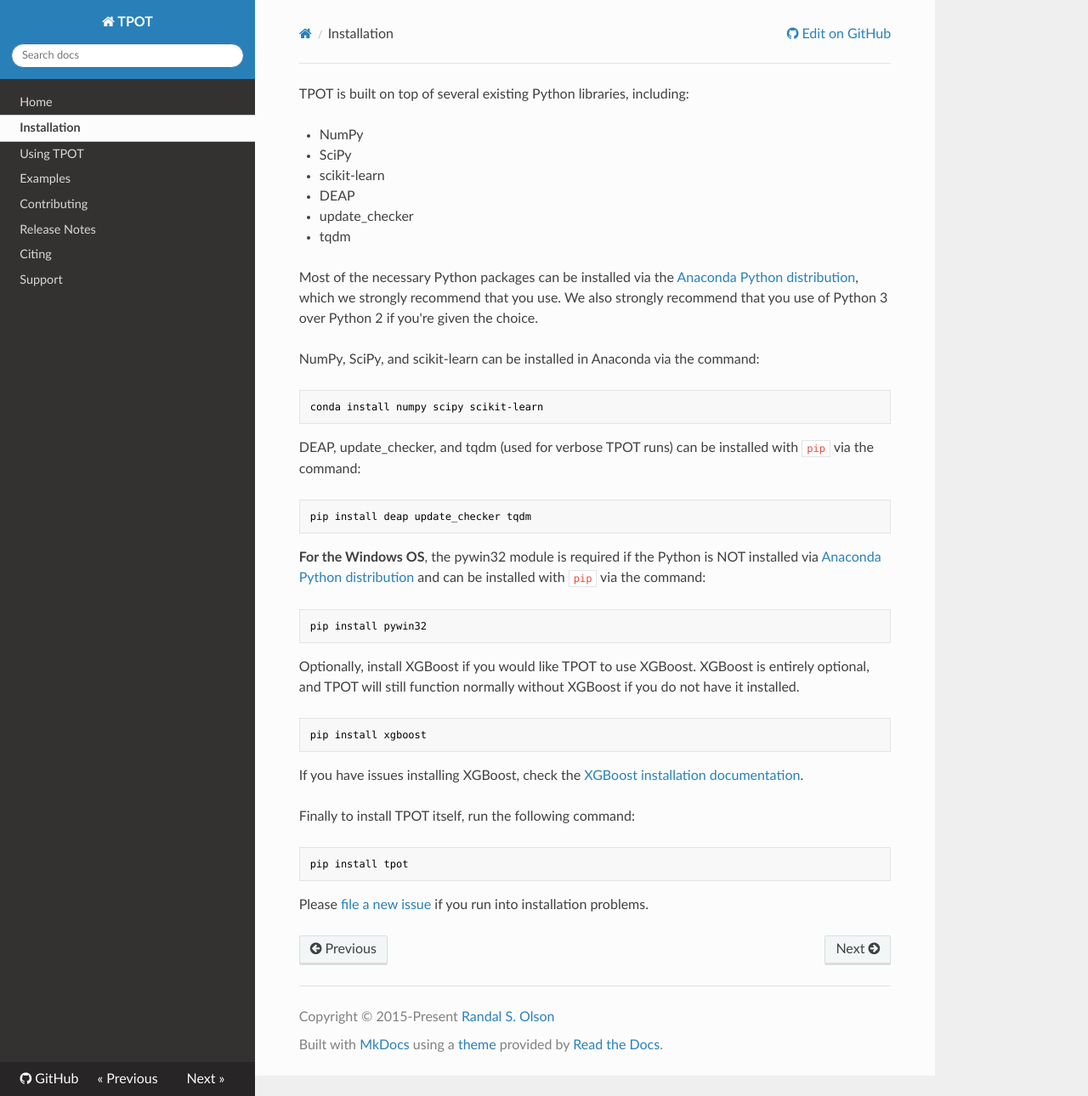
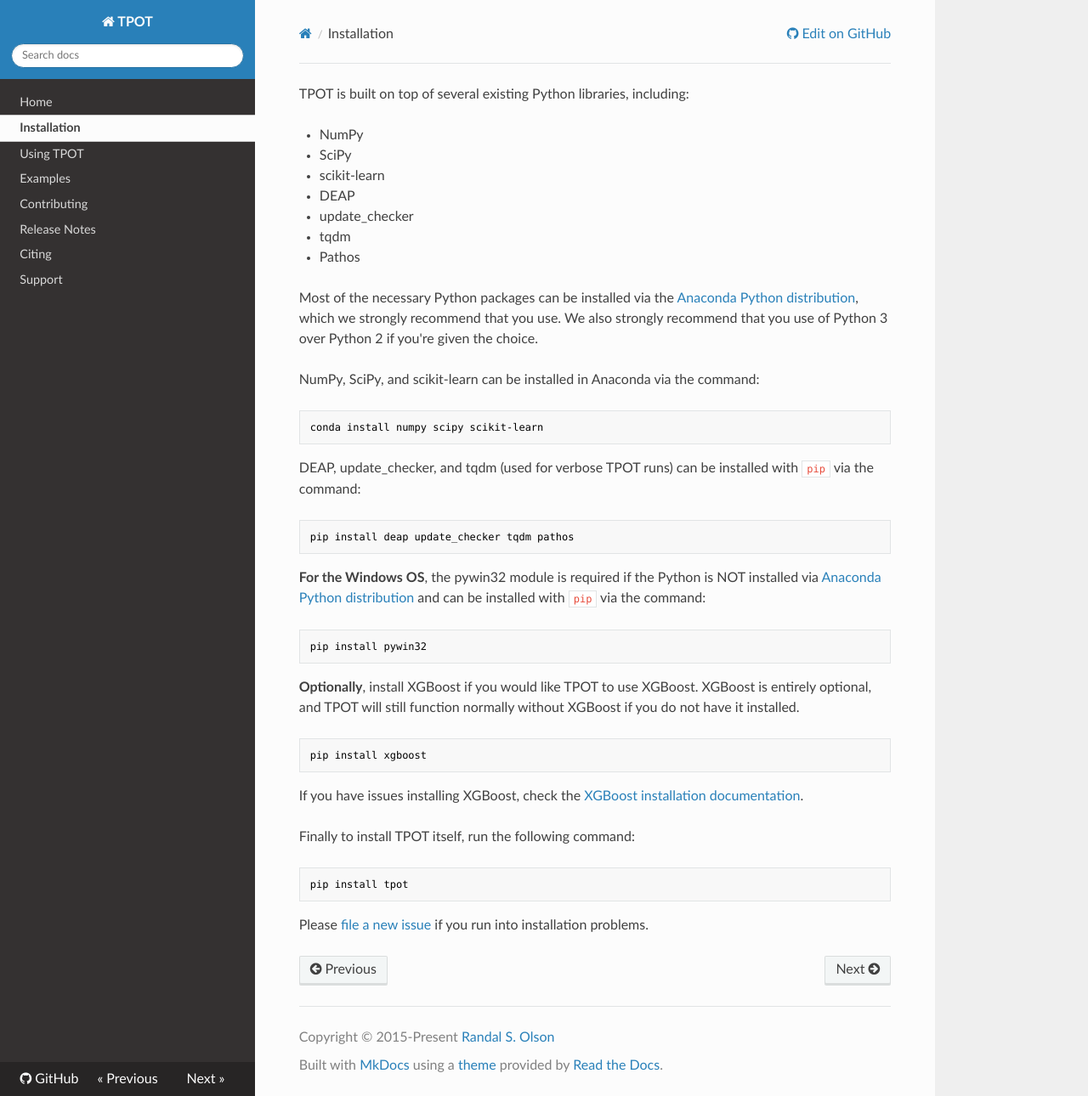
Before and after one commit to EpistasisLab/tpot, an MkDocs documentation site: the page built from docs_sources/installing.md, in a window 1280 px wide and 1290 px high. Shown: the whole window at 85% size. Built offline with MkDocs 1.6.1, drawn with Linux system fonts in a browser that asks for light colours; nearby versions of some CDN libraries; old or Windows-style settings are respelled for this version of MkDocs.

Commit message:
Add Pathos to the installation docs
Need Pathos for multiprocessing support.

````diff
--- a/docs/index.html
+++ b/docs/index.html
@@ -200,5 +200,5 @@
 
 <!--
 MkDocs version : 0.16.2
-Build Date UTC : 2017-03-22 20:01:21
+Build Date UTC : 2017-03-22 21:00:52
 -->
--- a/docs/sitemap.xml
+++ b/docs/sitemap.xml
@@ -33,6 +33,7 @@
     </url>
 
 
+
     <url>
      <loc>http://rhiever.github.io/tpot/contributing/</loc>
      <lastmod>2017-03-22</lastmod>
--- a/docs_sources/installing.md
+++ b/docs_sources/installing.md
@@ -12,6 +12,8 @@
 
 * tqdm
 
+* Pathos
+
 Most of the necessary Python packages can be installed via the [Anaconda Python distribution](https://www.continuum.io/downloads), which we strongly recommend that you use. We also strongly recommend that you use of Python 3 over Python 2 if you're given the choice.
 
 NumPy, SciPy, and scikit-learn can be installed in Anaconda via the command:
@@ -23,7 +25,7 @@
 DEAP, update_checker, and tqdm (used for verbose TPOT runs) can be installed with `pip` via the command:
 
 ```Shell
-pip install deap update_checker tqdm
+pip install deap update_checker tqdm pathos
 ```
 
 **For the Windows OS**, the pywin32 module is required if the Python is NOT installed via [Anaconda Python distribution](https://www.continuum.io/downloads) and can be installed with `pip` via the command:
@@ -32,7 +34,7 @@
 pip install pywin32
 ```
 
-Optionally, install XGBoost if you would like TPOT to use XGBoost. XGBoost is entirely optional, and TPOT will still function normally without XGBoost if you do not have it installed.
+**Optionally**, install XGBoost if you would like TPOT to use XGBoost. XGBoost is entirely optional, and TPOT will still function normally without XGBoost if you do not have it installed.
 
 ```Shell
 pip install xgboost
````
Also changed, not shown: docs/installing/index.html (+5 -2 lines), docs/mkdocs/search_index.json.
